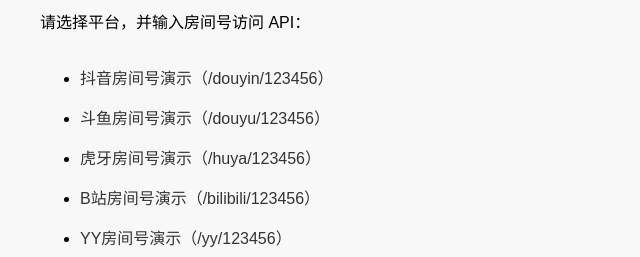
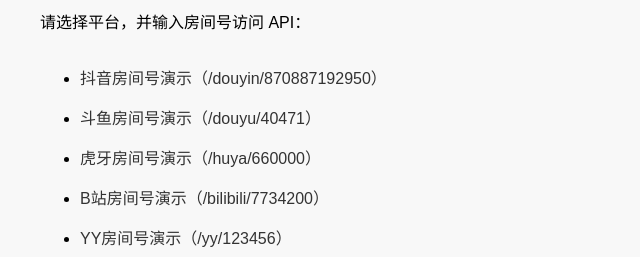
Before and after one commit to mountain787/live, a plain HTML site: page index.html in a window 1280 px wide. Shown: the part 120-377 px from the top of the page, without its empty margins (0-640 px from the left). Drawn offline with Linux system fonts and the light colour scheme.

Commit message:
Update index.html

```diff
--- a/index.html
+++ b/index.html
@@ -17,10 +17,10 @@
   <h1>欢迎来到直播聚合平台</h1>
   <p>请选择平台，并输入房间号访问 API：</p>
   <ul class="api-list">
-    <li><a href="/douyin/123456">抖音房间号演示（/douyin/123456）</a></li>
-    <li><a href="/douyu/123456">斗鱼房间号演示（/douyu/123456）</a></li>
-    <li><a href="/huya/123456">虎牙房间号演示（/huya/123456）</a></li>
-    <li><a href="/bilibili/123456">B站房间号演示（/bilibili/123456）</a></li>
+    <li><a href="/douyin/870887192950">抖音房间号演示（/douyin/870887192950）</a></li>
+    <li><a href="/douyu/40471">斗鱼房间号演示（/douyu/40471）</a></li>
+    <li><a href="/huya/660000">虎牙房间号演示（/huya/660000）</a></li>
+    <li><a href="/bilibili/7734200">B站房间号演示（/bilibili/7734200）</a></li>
     <li><a href="/yy/123456">YY房间号演示（/yy/123456）</a></li>
   </ul>
   <div class="tip">
```
